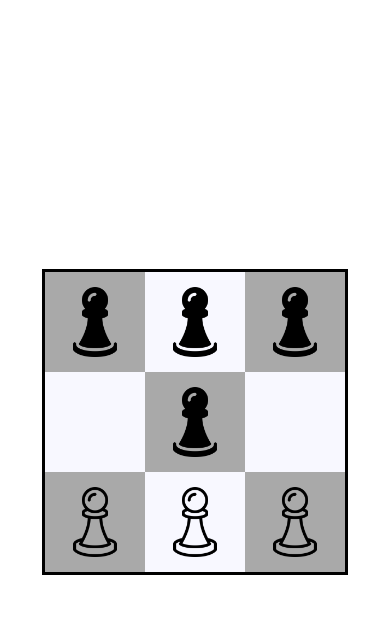
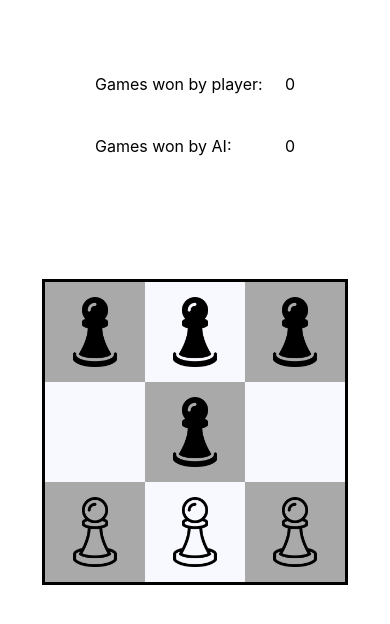
Before and after one commit to GergKllai1/hexapawn-machine-learning, a React (Create React App) app: page / in a window 390 px wide. Shown: the top 624 px of the page. Built offline with nearby package versions, Linux system fonts and the light colour scheme.

Commit message:
Resets game after winning Adds counter for player and ai

```diff
--- a/src/containers/Board.css
+++ b/src/containers/Board.css
@@ -1,9 +1,17 @@
 .board-container {
-  width: 100wv;
+  width: 100vw;
   height: 100vh;
   display: flex;
-  justify-content: center;
+  flex-direction: column;
+  justify-content: space-around;
   align-items: center;
+}
+
+.game-counter {
+  width: 300px;
+  display: flex;
+  justify-content: space-between;
+  margin: 10px 0px;
 }
 
 .board {
@@ -19,7 +27,11 @@
     "c1 c2 c3";
 }
 
-
+@media screen and (max-width: 1024px) {
+  .board-container {
+    height: 75vh;
+  }
+}
 @media screen and (max-width: 600px) {
   .board {
     width: 300px;
@@ -27,4 +39,7 @@
     grid-template-rows: 100px 100px 100px;
     grid-template-columns: 100px 100px 100px;
   }
+  .game-counter {
+    width: 200px;
+  }
 }
--- a/src/containers/Board.js
+++ b/src/containers/Board.js
@@ -3,22 +3,26 @@ import "./Board.css";
 import Square from "../componets/Square";
 import { move } from "../helpers/moveHelper";
 import createBoardArray from "../helpers/boardArrayHelper";
-import { board } from "../helpers/boardStateHelper";
+import { createInitialBoardState } from "../helpers/boardStateHelper";
 import isTheGameEnded from "../helpers/gameStatusHelper";
 
 export class Board extends Component {
   state = {
-    board: board,
+    board: createInitialBoardState(),
     selected: null,
     avaliableSquares: [],
-    gameStatus: "unresolved",
-    round: 0
+    round: 0,
+    playerWon: 0,
+    aiWon: 0
   };
 
-  handleFieldSelect = location => {
+  handleFieldSelect = (location) => {
     const payload = move(location, this.state);
     const gameStatus = isTheGameEnded(payload.board, "white");
-    payload.gameStatus = gameStatus;
+    if (gameStatus === "win") {
+      payload.playerWon = this.state.playerWon + 1;
+      payload.board = createInitialBoardState();
+    }
     this.setState(payload);
   };
   render() {
@@ -36,6 +40,16 @@ export class Board extends Component {
     });
     return (
       <div className="board-container">
+        <div>
+          <div className="game-counter">
+            <p>Games won by player:</p>
+            <p>{this.state.playerWon}</p>
+          </div>
+          <div className="game-counter">
+            <p>Games won by AI:</p>
+            <p>{this.state.aiWon}</p>
+          </div>
+        </div>
         <div className="board">{boardWithPieces}</div>
       </div>
     );
--- a/src/helpers/boardStateHelper.js
+++ b/src/helpers/boardStateHelper.js
@@ -1,4 +1,5 @@
-export const board = {
+export const createInitialBoardState = () => {
+  return {
     a1: {
       location: "a1",
       color: "black",
@@ -37,8 +38,8 @@ export const board = {
       pawn: "white"
     }
   };
-
+};
 export const playerRules = {
-  white: { movementOrder: ["c", "b", "a"], enemy: 'black', win: 'a' },
-  black: { movementOrder: ["a", "b", "c"], enemy: 'white', win: 'c' }
+  white: { movementOrder: ["c", "b", "a"], enemy: "black", win: "a" },
+  black: { movementOrder: ["a", "b", "c"], enemy: "white", win: "c" }
 };
```
Lines whose indentation alone changed are shown as unchanged.
